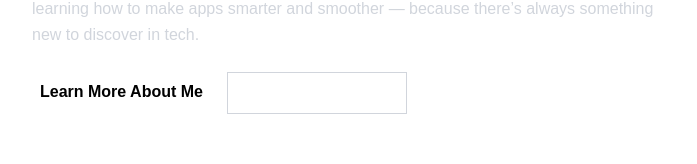
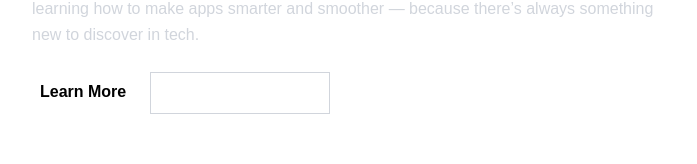
Before and after one commit to wynnee0110/My-Portfolio, a Next.js app: page / in a window 1280 px wide. Shown: the part 1301-1465 px from the top of the page, without its empty margins (288-985 px from the left). Built offline with nearby package versions, Linux system fonts and the light colour scheme.

Commit message:
Preloader scaled down

```diff
--- a/src/app/components/Preloader.tsx
+++ b/src/app/components/Preloader.tsx
@@ -37,7 +37,7 @@ export default function PreloaderTailwind({ minMs = 600 }: PreloaderTailwindProp
       className={`fixed inset-0 z-[9999] flex items-center justify-center bg-black
         transition-opacity duration-500 ${fadeOut ? "opacity-0" : "opacity-100"}`}
     >
-      <div className="w-14 h-14 rounded-full border-4 border-white/20 border-t-white animate-spin" />
+      <div className="w-14 h-14 rounded-full border-4 border-white/20 border-t-white animate-spin transform scale-[0.5]" />
       <span className="sr-only">Loading...</span>
     </div>
   );
--- a/src/app/page.tsx
+++ b/src/app/page.tsx
@@ -6,6 +6,7 @@ import Header from "./components/Header";
 
 export default function HomePage() {
   const router = useRouter();
+
 
   return (
     <main>
@@ -87,10 +88,10 @@ export default function HomePage() {
             </p>
             <div className="flex mt-6">
               <Link
-                href="/about"
-                className="bg-white text-base text-black font-semibold py-2 px-2 hover:bg-blue-300 transition"
+                href="/LearnMore"
+                className="bg-white text-base text-black font-semibold py-2 px-2 hover:bg-gray-300 transition"
               >
-                Learn More About Me
+                Learn More
               </Link>
               <Link
                 href="/CV"
@@ -99,6 +100,15 @@ export default function HomePage() {
                 Download My CV
               </Link>
             </div>
+            <div
+            id="LearnMore"
+            className="hidden absolute w-full h-[300px] mt-48">
+              Hello
+
+
+
+              </div>
+
 
           </div>
 
```
